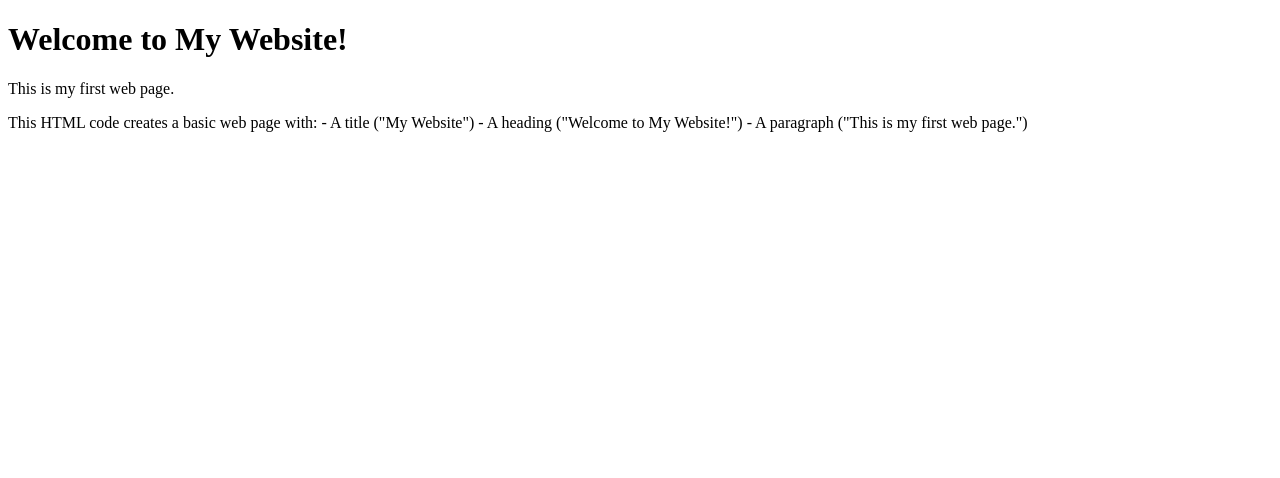
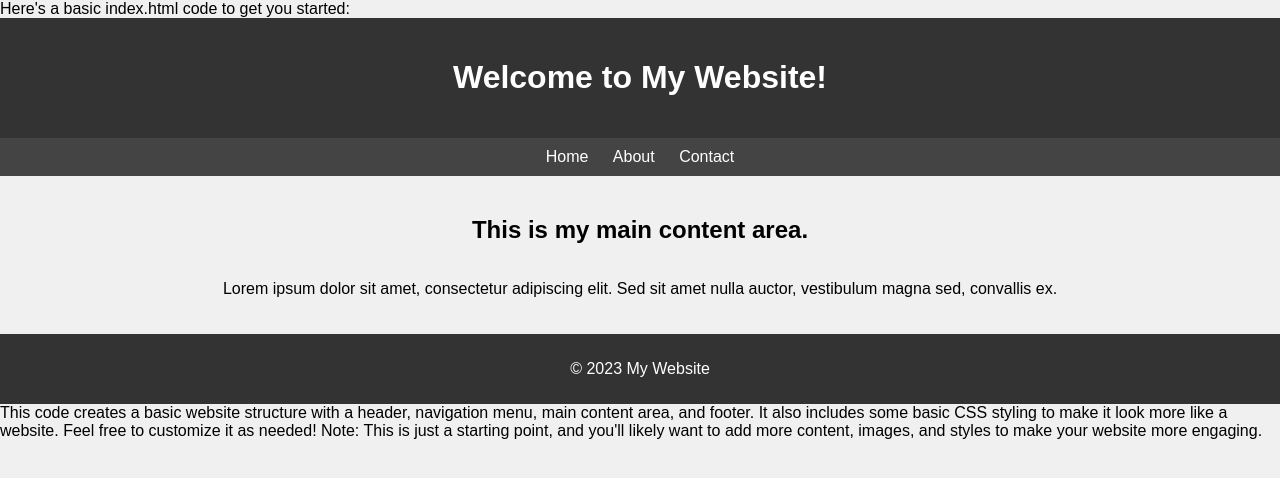
Before and after one commit to zoldyckd/red-aces-blue, a plain HTML site: page index.html in a window 1280 px wide. Drawn offline with Linux system fonts and the light colour scheme.

Commit message:
Update index.html

```diff
--- a/index.html
+++ b/index.html
@@ -1,17 +1,73 @@
+Here's a basic index.html code to get you started:
+
+
 <!DOCTYPE html>
-<html>
+<html lang="en">
 <head>
-	<title>My Website</title>
+    <meta charset="UTF-8">
+    <meta name="viewport" content="width=device-width, initial-scale=1.0">
+    <title>My Website</title>
+    <style>
+        /* Add some basic styling */
+        body {
+            font-family: Arial, sans-serif;
+            margin: 0;
+            padding: 0;
+            background-color: #f0f0f0;
+        }
+        header {
+            background-color: #333;
+            color: #fff;
+            padding: 20px;
+            text-align: center;
+        }
+        nav {
+            background-color: #444;
+            padding: 10px;
+            text-align: center;
+        }
+        nav a {
+            color: #fff;
+            text-decoration: none;
+            margin: 0 10px;
+        }
+        main {
+            display: flex;
+            flex-direction: column;
+            align-items: center;
+            padding: 20px;
+        }
+        footer {
+            background-color: #333;
+            color: #fff;
+            padding: 10px;
+            text-align: center;
+            clear: both;
+        }
+    </style>
 </head>
 <body>
-	<h1>Welcome to My Website!</h1>
-	<p>This is my first web page.</p>
+    <header>
+        <h1>Welcome to My Website!</h1>
+    </header>
+    <nav>
+        <a href="#">Home</a>
+        <a href="#">About</a>
+        <a href="#">Contact</a>
+    </nav>
+    <main>
+        <h2>This is my main content area.</h2>
+        <p>Lorem ipsum dolor sit amet, consectetur adipiscing elit. Sed sit amet nulla auctor, vestibulum magna sed, convallis ex.</p>
+    </main>
+    <footer>
+        <p>&copy; 2023 My Website</p>
+    </footer>
 </body>
 </html>
 
 
-This HTML code creates a basic web page with:
+This code creates a basic website structure with a header, navigation menu, main content area, and footer. It also includes some basic CSS styling to make it look more like a website.
 
-- A title ("My Website")
-- A heading ("Welcome to My Website!")
-- A paragraph ("This is my first web page.")
+Feel free to customize it as needed!
+
+Note: This is just a starting point, and you'll likely want to add more content, images, and styles to make your website more engaging.
```
